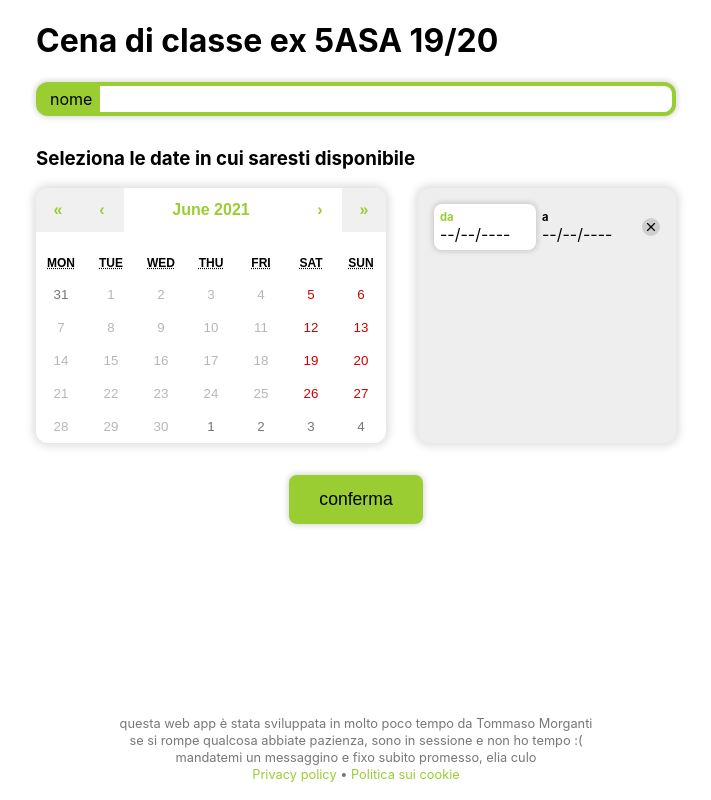
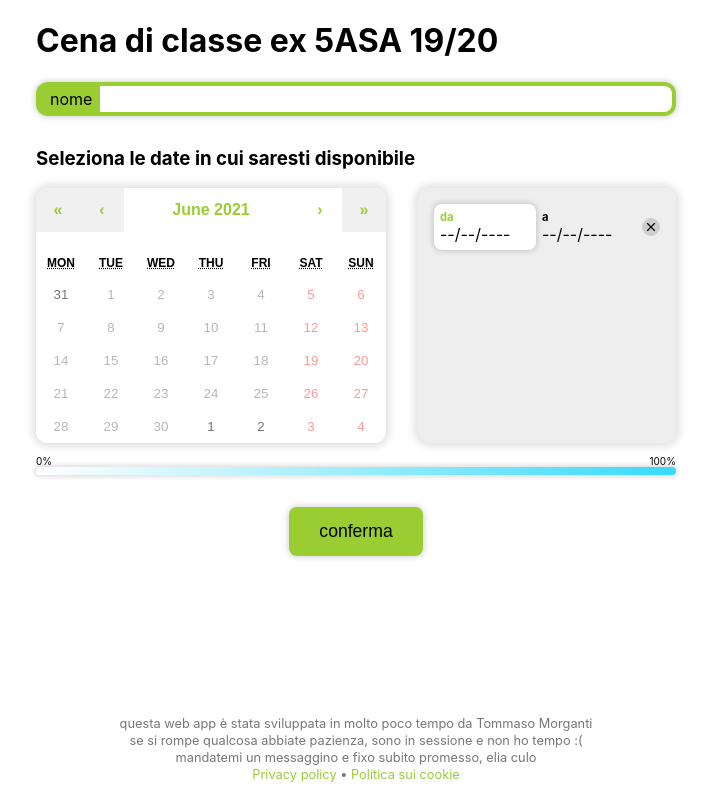
Before and after one commit to toto04/cenadiclasse, a React (Create React App) app in the folder client/: page / in a window 1280 px wide. Shown: the whole page, without its empty margins (284-995 px from the left). Built offline with nearby package versions, Linux system fonts and the light colour scheme; no server answers.

Commit message:
partecipations

```diff
--- a/client/src/App.tsx
+++ b/client/src/App.tsx
@@ -1,4 +1,4 @@
-import React, { FC, useState } from 'react'
+import React, { FC, useEffect, useState } from 'react'
 import Calendar from 'react-calendar'
 import 'react-calendar/dist/Calendar.css'
 import cancelIcon from './cancel.svg'
@@ -6,6 +6,8 @@ import Autocomplete from './Autocomplete'
 import { nameArray } from './names'
 
 let format = Intl.DateTimeFormat('it', { day: '2-digit', month: '2-digit', year: 'numeric' }).format
+
+let percs: Map<number, number> = new Map()
 
 let App: FC = props => {
     let [targetDate, setTargetDate] = useState<number>()
@@ -15,12 +17,40 @@ let App: FC = props => {
     let [error, setError] = useState('')
     let [success, setSuccess] = useState(false)
 
+    let [partecipations, setPartecipations] = useState<[number, number][][]>()
+    console.log(percs)
+
+    useEffect(() => {
+        fetch('/getall').then(async res => {
+            let partRows: [string, string][][] = await res.json()
+            let newparts: typeof partecipations = partRows.map(r => r.map(p => [
+                new Date(p[0]).getTime(),
+                new Date(p[1]).getTime()
+            ]))
+            setPartecipations(newparts)
+        })
+    }, [])
+
     let ranges: number[][] = []
     dates.forEach((d, i) => {
         if (i % 2 === 0) ranges.push([d])
         else ranges[Math.floor(i / 2)].push(d)
     })
     if (ranges[ranges.length - 1]?.length !== 1) ranges.push([])
+
+    let getPartecipationPercentage = (t: number) => {
+        if (!partecipations) return undefined
+        let perc = 0
+        partecipations?.forEach(row => {
+            for (let period of row)
+                if (t >= period[0] && t <= period[1]) {
+                    perc += 1 / partecipations!.length
+                    break
+                }
+        })
+        percs.set(t, perc)
+        return perc
+    }
 
     return success
         ? <div className="App">
@@ -38,8 +68,8 @@ let App: FC = props => {
             <div className="calendar_container">
                 <Calendar
                     minDetail="month"
-                    minDate={new Date('2021-07-01')}
-                    maxDate={new Date('2021-09-30')}
+                    minDate={new Date('2021-07-21T00:00:00')}
+                    maxDate={new Date('2021-09-30T00:00:00')}
                     onChange={d => {
                         let t = d.getTime()
 
@@ -72,16 +102,24 @@ let App: FC = props => {
                     value={dates[selected] ? new Date(dates[selected]) : undefined}
                     tileContent={({ date, view }) => {
                         if (view !== 'month') return null
+                        let t = date.getTime()
+                        let perc = percs.get(t) ?? getPartecipationPercentage(t) ?? 0
+
                         return <div
                             className="tile_container"
-                            onMouseEnter={() => {
-                                if (dates.length % 2) {
-                                    let t = date.getTime()
-                                    if (t > dates[dates.length - 1]) setTargetDate(t)
-                                }
+                            style={{
+                                backgroundColor: `hsl(190, 95%, ${100 - perc * 40}%)`
                             }}
+                        // onMouseEnter={() => {
+                        //     if (dates.length % 2 && t > dates[dates.length - 1]) {
+                        //         setTargetDate(t)
+                        //     }
+                        // }}
                         >
                             <div className="tile">
+                                <div className="tile_tooltip">
+                                    {Math.floor(perc * 100) + '%'}
+                                </div>
                                 {date.getDate()}
                             </div>
                         </div>
@@ -137,6 +175,7 @@ let App: FC = props => {
                     })}
                 </div>
             </div>
+            <div className="gradient"></div>
             <button
                 disabled={bdisabled}
                 className="submit_button"
@@ -169,6 +208,7 @@ let App: FC = props => {
                     if (res.status === 200) setSuccess(true)
                     else {
                         setError('risposta ' + res.status + '. di a tommaso che è un coglione')
+                        disableButton(false)
                     }
                 }}
             >
--- a/client/src/Autocomplete.jsx
+++ b/client/src/Autocomplete.jsx
@@ -99,7 +99,7 @@ class Autocomplete extends Component {
         if (showSuggestions && userInput) {
             if (filteredSuggestions.length) {
                 suggestionsListComponent = (
-                    <ul class="suggestions">
+                    <ul className="suggestions">
                         {filteredSuggestions.map((suggestion, index) => {
                             let className;
 
@@ -118,7 +118,7 @@ class Autocomplete extends Component {
                 );
             } else {
                 suggestionsListComponent = (
-                    <div class="no-suggestions">
+                    <div className="no-suggestions">
                         <em>No suggestions, you're on your own!</em>
                     </div>
                 );
--- a/client/src/style.scss
+++ b/client/src/style.scss
@@ -61,6 +61,7 @@ $dimension: 25px;
     border: none;
     border-radius: 12px;
     box-shadow: 0 0 8px 3px #0002;
+    overflow: hidden;
 }
 
 .react-calendar__navigation {
@@ -92,6 +93,7 @@ $dimension: 25px;
     padding: 0;
     background: none !important;
     z-index: 0;
+    overflow: visible !important;
 
     .tile_container {
         display: flex;
@@ -109,6 +111,24 @@ $dimension: 25px;
         height: $dimension;
         width: $dimension;
         border-radius: 50%;
+        z-index: 2;
+        .tile_tooltip {
+            font-size: 10px;
+            visibility: hidden;
+            position: absolute;
+            z-index: 3;
+            bottom: calc(100% + 4px);
+            opacity: 0;
+            transition: opacity 0.2s ease-in-out;
+            background-color: #0008;
+            color: white;
+            padding: 3px;
+            border-radius: 4px;
+        }
+        &:hover .tile_tooltip {
+            visibility: visible;
+            opacity: 1;
+        }
     }
 
     &.react-calendar__tile--active {
@@ -131,7 +151,7 @@ $dimension: 25px;
         width: 50%;
         transform: translate(0, -50%);
         background-color: rgba(153, 205, 50, 0.4);
-        z-index: -1;
+        z-index: 1;
     }
 
     &.range {
@@ -174,6 +194,10 @@ $dimension: 25px;
     abbr {
         display: none;
     }
+}
+
+.react-calendar__month-view__days__day--weekend:disabled {
+    color: #f99;
 }
 
 .range_display {
@@ -224,6 +248,29 @@ $dimension: 25px;
         &:last-child {
             border: none;
         }
+    }
+}
+
+.gradient {
+    position: relative;
+    height: 8px;
+    width: 100%;
+    border-radius: 4px;
+    background: linear-gradient(90deg, hsl(190, 95%, 100%), hsl(190, 95%, 60%));
+    margin-top: 24px;
+    box-shadow: 0 0 5px 2px #0002;
+    &::before {
+        position: absolute;
+        content: "0%";
+        font-size: 10px;
+        top: -12px;
+    }
+    &::after {
+        position: absolute;
+        content: "100%";
+        font-size: 10px;
+        top: -12px;
+        right: 0px;
     }
 }
 
```
Also changed, not shown: 1 other file (tests, documents, lock files or other folders).
